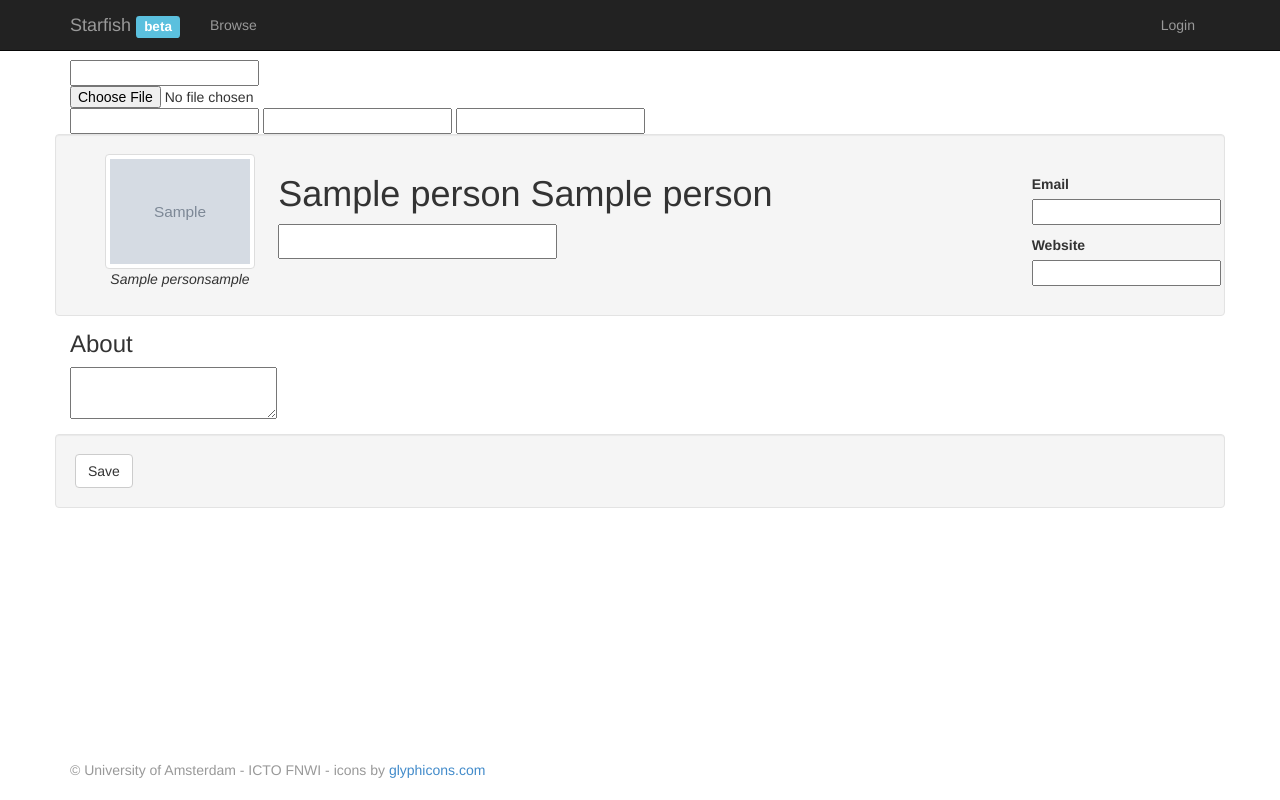
After one commit to UvA-FNWI/Starfish, a Django app: template dashboard/templates/dashboard_person.html in a window 1280 px wide. The commit adds this page. Run offline with Django 3.2, Linux system fonts and the light colour scheme; the template is opened without the code that fills it: most values are stand-ins (such as "Sample title", 1, 10 or a date in 2020); grey boxes marked "Sample" are stand-in pictures; form fields are guessed from the names that the template uses; some libraries are stand-ins or nearby versions.

Commit message:
Created separate app for dashboard, first working version of edit/me

```diff
--- /dev/null
+++ b/dashboard/templates/dashboard_person.html
@@ -0,0 +1,72 @@
+{% extends 'base.html' %}
+{% load widget_tweaks %}
+
+{% block header %}
+{{ form.media }}
+{% endblock %}
+
+{% block content %}
+<form method="post" action="" role="form" class="form-horizontal">
+	{% csrf_token %}
+	{{ form.name|attr:"type:hidden" }}
+	{{ form.photo|attr:"type:hidden" }}
+	{{ form.handle|attr:"type:hidden" }}
+	{{ form.score|attr:"type:hidden" }}
+	{{ form.user|attr:'style:display:none' }}
+{% if form.errors %}
+<div class="alert alert-danger">
+	<ul>
+		{% for field in form %}
+		<li> <strong>{{ field.label }}{{ field.errors }} </li>
+		{% endfor %}
+	</ul>
+</div>
+{% endif %}
+
+<div class="row well" style='margin-bottom: 0px;'>
+	<div class="col-lg-2">
+		<div class='container'>
+		{% if person.photo %}
+		<img class="img-thumbnail" style="max-width: 150px;" src="{{ person.photo }}" />
+		<div style='text-align: center; width: 150px; font-style: italic'>{{ syntax.PERSON }}{{ person.handle }}</div>
+		{% endif %}
+	</div>
+	</div>
+	<div class="col-lg-8">
+		{% if person.title %}
+			<h1>{{person.title}} {{ person.name }}</h1>
+		{% else %}
+			<h1>{{ person.name }}</h1>
+		{% endif %}
+
+		<p class="lead" style='text-align: justify'>
+			{{ form.headline|attr:"class:form-control" }}
+		</p>
+
+	</div>
+	<div class="col-lg-2" style='padding-top: 20px'>
+		<p>
+			{{ form.email.label_tag }}
+			{{ form.email|attr:"class:form-control" }}
+		</p>
+		<p>
+			{{ form.website.label_tag }}
+			{{ form.website|attr:"class:form-control" }}
+		</p>
+	</div>
+</div>
+
+<div class="row" style="margin-top: 15px;" >
+	<div class="col-lg-12" id="person-about">
+		<h3 style='margin-top: 0px;'>About</h3>
+		{{ form.about }}
+	</div>
+</div>
+<div class="row" style="margin-top: 15px;" >
+	<div class="col-lg-12 well">
+		<input type="submit" value="Save" class="btn btn-default" />
+	</div>
+</div>
+</form>
+{% endblock %}
+{# vim: set ft=htmldjango ts=2 sw=2 softtabstop=2: #}
--- a/search/templates/base.html
+++ b/search/templates/base.html
@@ -19,6 +19,7 @@
 		<script src="{% static 'jquery-2.0.3.min.js' %}"></script>
 		<script src="{% static 'api.js' %}"></script>
 		<script src="{% static 'interface.js' %}"></script>
+		{% block header %}{% endblock %}
   </head>
 
   <body>
--- a/search/urls.py
+++ b/search/urls.py
@@ -12,8 +12,6 @@ urlpatterns = \
                  views.search_list, name='search'),
              url(r'^browse',
                  views.browse, name='browse'),
-             url(r'^dashboard/$',
-                 views.dashboard, name='dashboard'),
 
              url(r'^tag/(?P<handle>.+)/$',
                  views.tag, name='tag'),
--- a/steep/urls.py
+++ b/steep/urls.py
@@ -2,6 +2,7 @@ from django.conf import settings
 from django.conf.urls import patterns, include, url
 from django.conf.urls.static import static
 from search import views
+from dashboard import views
 
 # Uncomment the next two lines to enable the admin:
 from django.contrib import admin
@@ -16,4 +17,5 @@ urlpatterns = patterns('',
     url(r'^admin/', include(admin.site.urls)),
     url(r'^redactor/', include('redactor.urls')),
     url(r'', include('search.urls')),
+    url(r'^dashboard/', include('dashboard.urls')),
 )+ static(settings.MEDIA_URL, document_root=settings.MEDIA_ROOT)
```
Also changed, not shown: dashboard/urls.py (added, +9 -0 lines), dashboard/views.py (added, +26 -0 lines), search/views.py (+0 -20 lines), dashboard/__init__.py (added).
